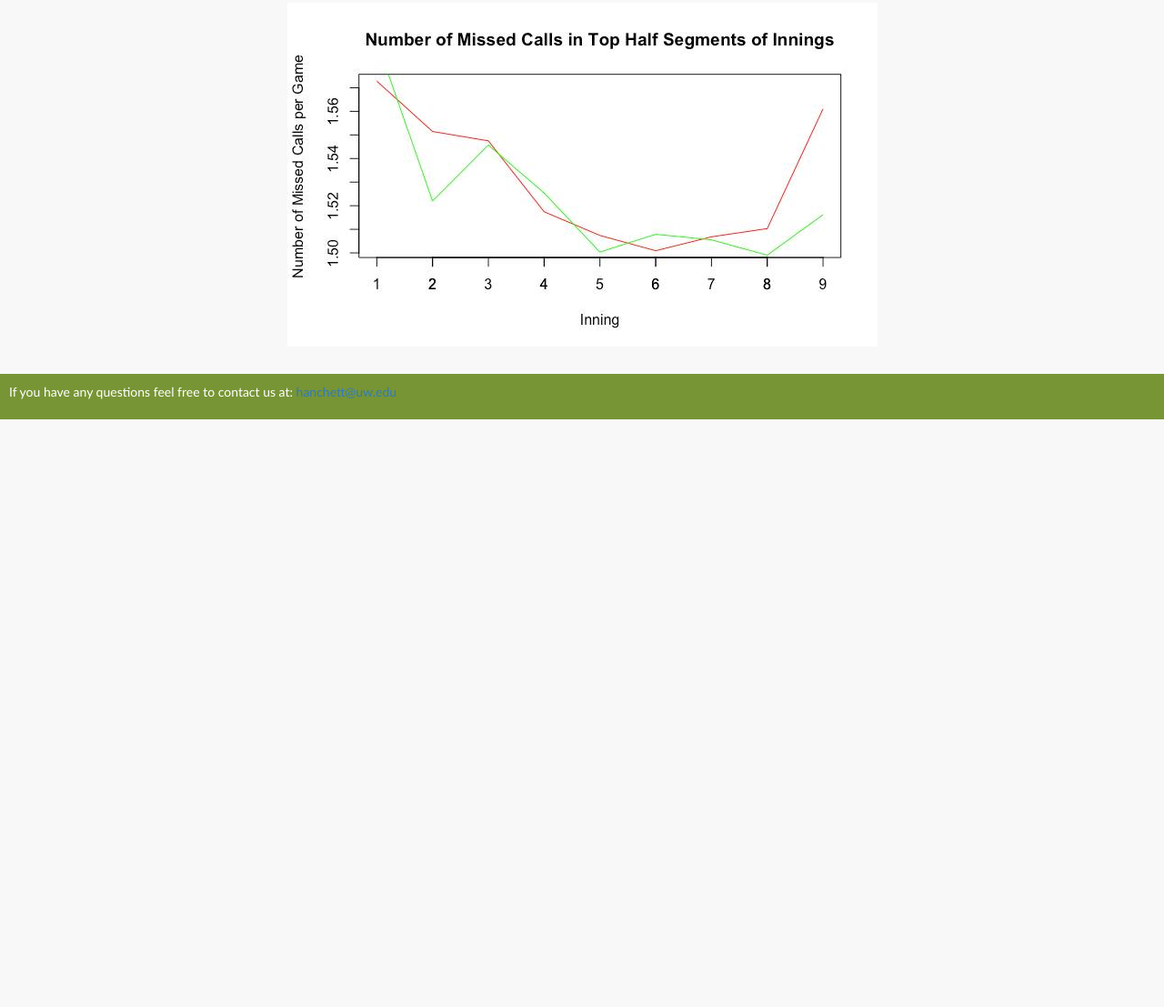
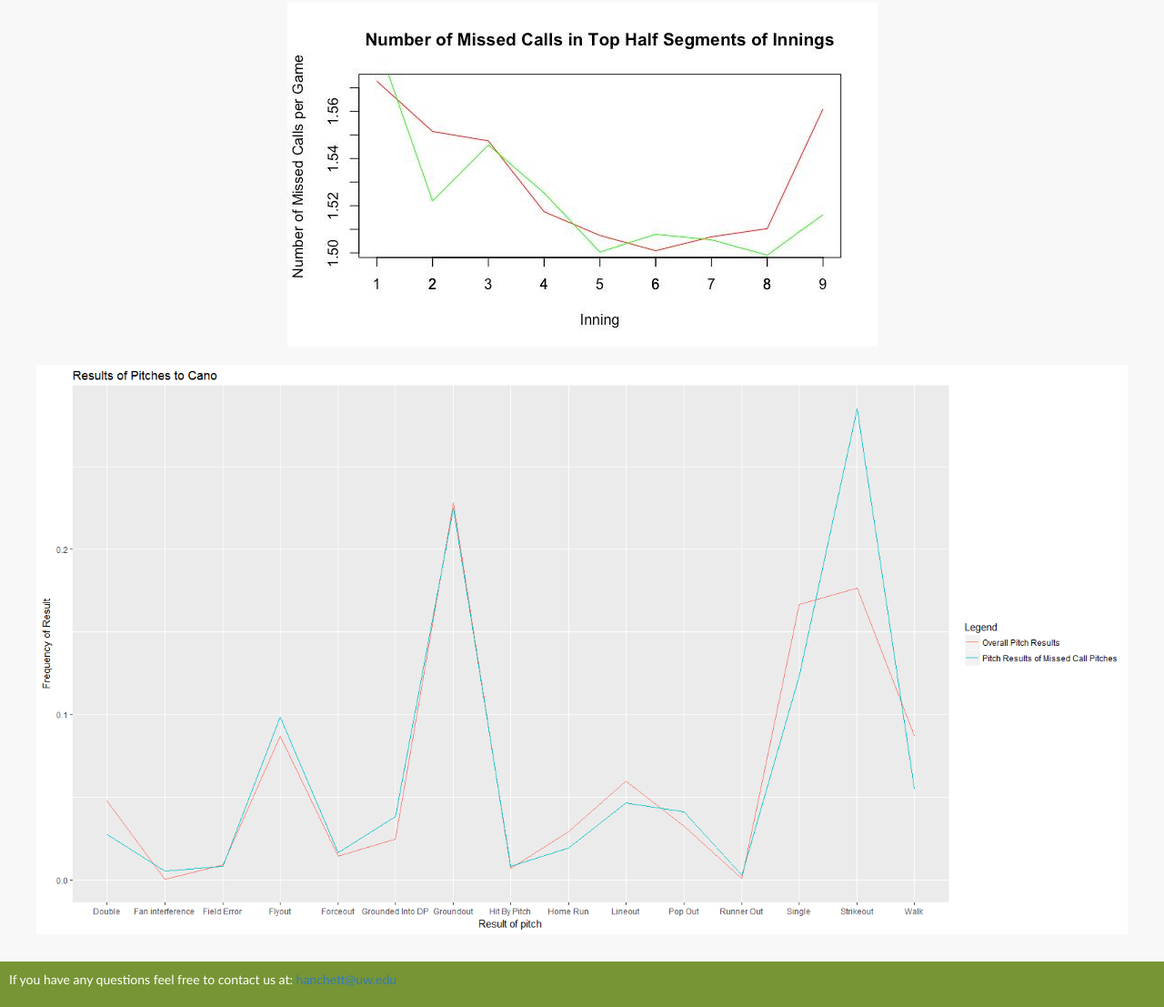
Before and after one commit to hanchett/Moneyball, a plain HTML site: page 370 Website/index.html in a window 1280 px wide. Shown: the part 789-1896 px from the top of the page at 91% size. Before the commit the page ends 1250 px from the top, so only its background shows below. Drawn offline with nearby package versions, Linux system fonts and the light colour scheme.

```diff
--- a/370 Website/css/main.css
+++ b/370 Website/css/main.css
@@ -53,3 +53,9 @@
     margin-left: auto;
     margin-right: auto;
 }
+
+#Cano {
+    width: 1200px;
+    height: auto;
+    margin-top: 20px;
+}
--- a/370 Website/index.html
+++ b/370 Website/index.html
@@ -46,6 +46,7 @@
         <div id="data">
             <h3>What we've collected so far:</h3>
             <img src="img/by-half-inning.png" alt="A graph comparing missed calls by inning, divided between the top and bottom of each innings">
+            <img id="Cano" src="img/CanoPlot.png" alt="A graph of the frequency of the results of pitches Cano has played">
 
 
 
```
Also changed, not shown: 370 Website/img/CanoPlot.png (added).
